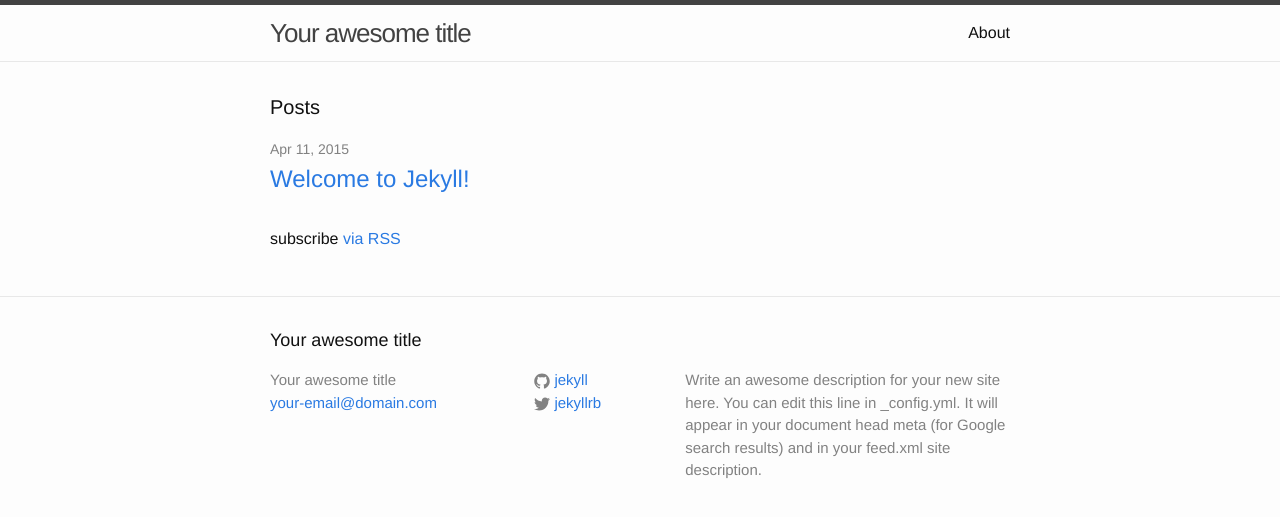
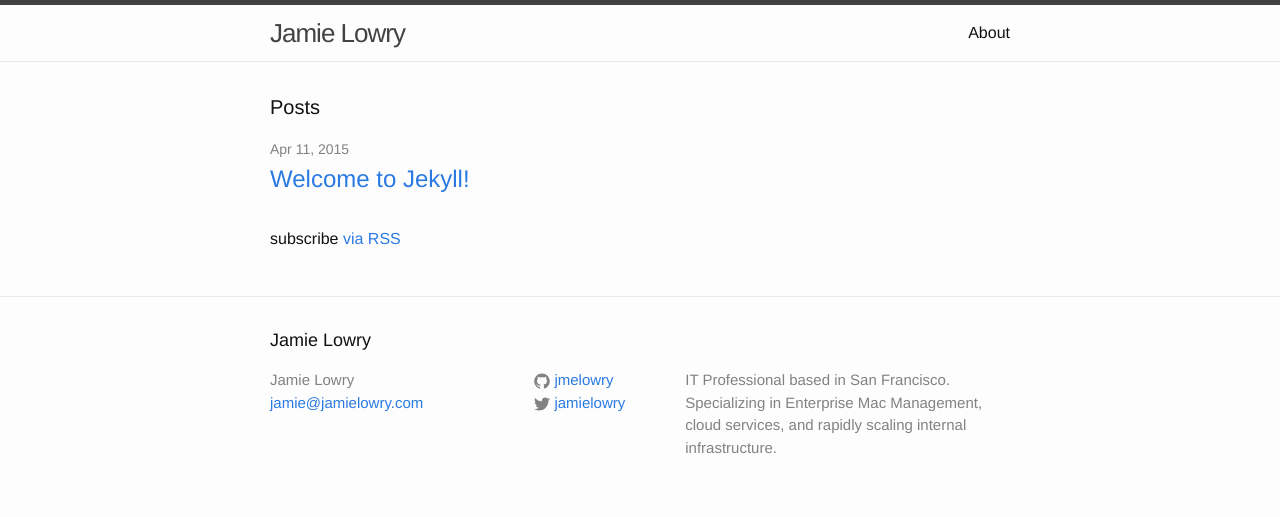
Before and after one commit to jmelowry/jamielowry.com, a Jekyll site: the page built from index.html, in a window 1280 px wide. Shown: the top 517 px of the page. Built offline with Jekyll 4.4.1, drawn with Linux system fonts in a browser that asks for light colours.

Commit message:
updated personal info

```diff
--- a/_config.yml
+++ b/_config.yml
@@ -1,14 +1,13 @@
 # Site settings
-title: Your awesome title
-email: your-email@domain.com
+title: Jamie Lowry
+email: jamie@jamielowry.com
 description: > # this means to ignore newlines until "baseurl:"
-  Write an awesome description for your new site here. You can edit this
-  line in _config.yml. It will appear in your document head meta (for
-  Google search results) and in your feed.xml site description.
+  IT Professional based in San Francisco. Specializing in Enterprise Mac Management,
+  cloud services, and rapidly scaling internal infrastructure.
 baseurl: "" # the subpath of your site, e.g. /blog/
-url: "http://yourdomain.com" # the base hostname & protocol for your site
-twitter_username: jekyllrb
-github_username:  jekyll
+url: "http://jmelowry.github.io" # the base hostname & protocol for your site
+twitter_username: jamielowry
+github_username:  jmelowry
 
 # Build settings
 markdown: kramdown
```
